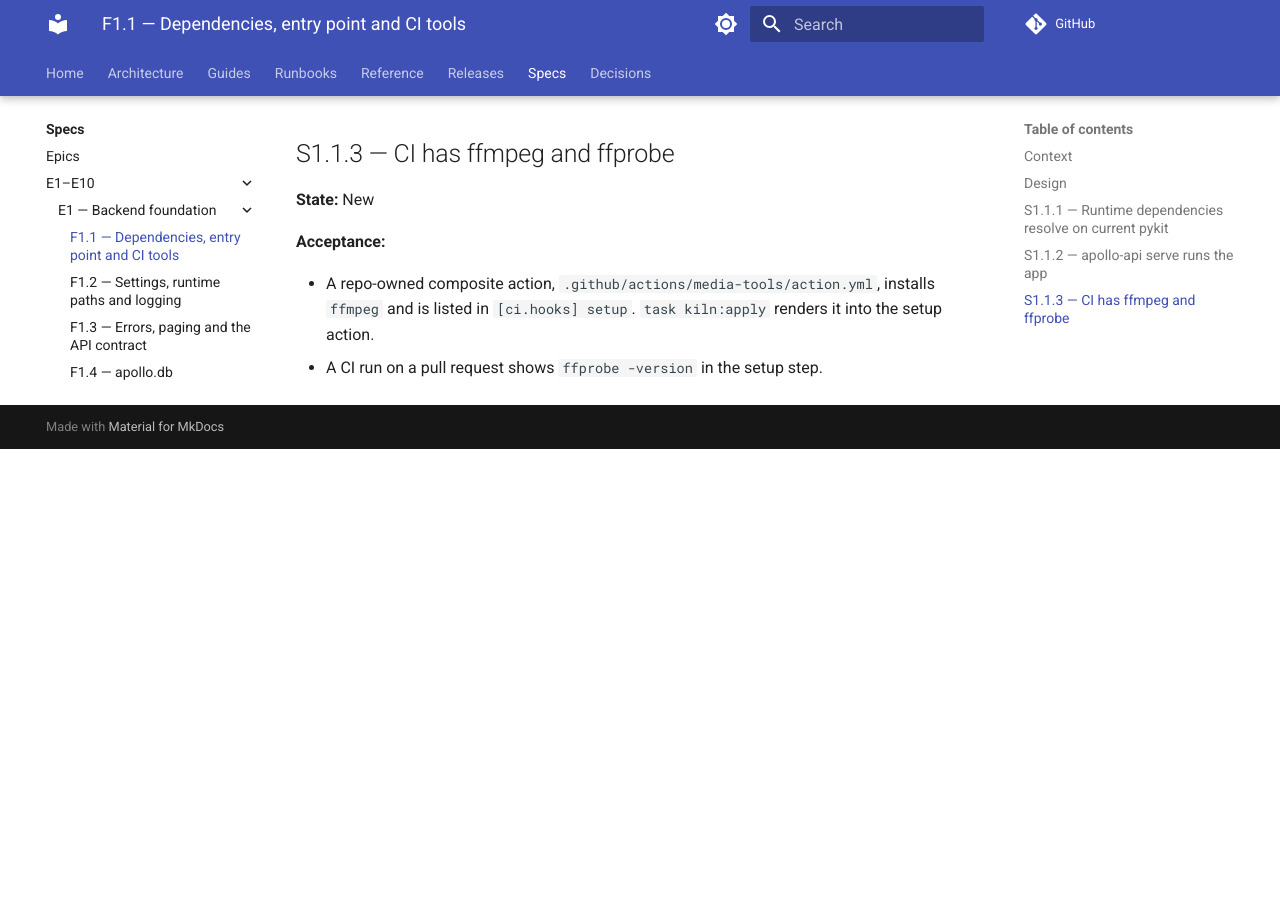
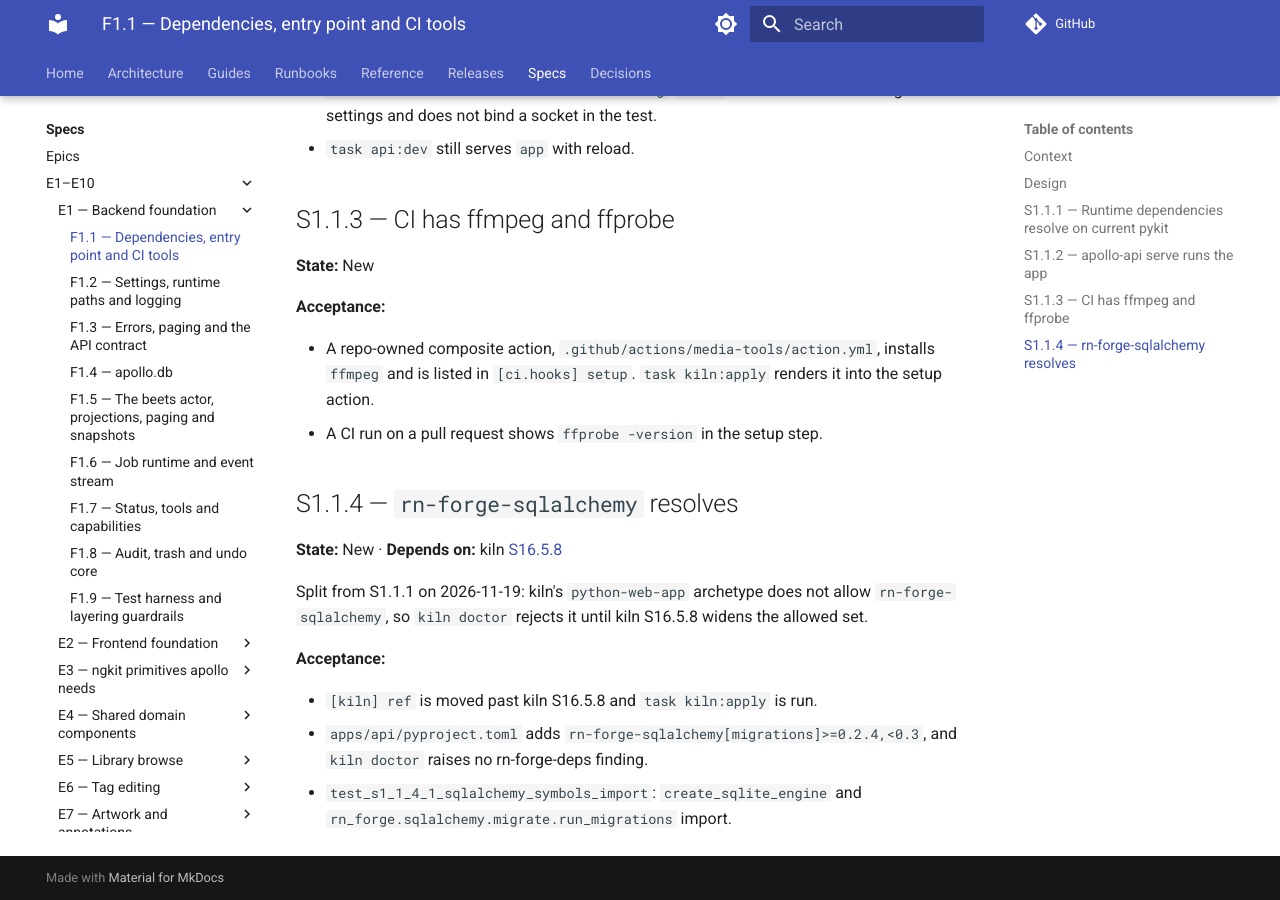
Before and after one commit to rn-apps/apollo, an MkDocs documentation site: the page built from docs/specs/epics/E1-backend-foundation/F1.1-dependencies-and-entry.md, in a window 1280 px wide and 900 px high, scrolled down 3322 px. Built offline with MkDocs 1.6.1 and Material for MkDocs 9.7.7, drawn with Linux system fonts in a browser that asks for light colours; comment, search, counter and statistics services are not loaded; before the commit the page ends 3771 px from its top, so only the background shows below that; some of the changed text lies outside the part shown.

Commit message:
S1.1.1
Co-Authored-By: Claude Opus 5.5 <noreply@anthropic.com>

```diff
--- a/docs/specs/epics/E1-backend-foundation/F1.1-dependencies-and-entry.md
+++ b/docs/specs/epics/E1-backend-foundation/F1.1-dependencies-and-entry.md
@@ -2,20 +2,22 @@
 
 |  |  |
 | -- | -- |
-| **State** | New |
+| **State** | Active |
 | **Parent** | [E1](index.md) |
 | **Iteration** | [Release 1](../../../releases/release-1/index.md) |
+| **Start Date** | 2026-11-19 |
 | **Predecessors** | — (kiln S16.5.4–S16.5.6 fix the scaffold for later repos; this repo edits its seeded files by hand) |
 
 <!-- BEGIN derived stories -->
 
-**Stories:** 3 New
+**Stories:** 3 New · 1 Closed
 
 | Story | State | Depends on |
 | -- | -- | -- |
-| [S1.1.1 — Runtime dependencies resolve on current pykit](#s111-runtime-dependencies-resolve-on-current-pykit) | New | — |
+| [S1.1.1 — Runtime dependencies resolve on current pykit](#s111-runtime-dependencies-resolve-on-current-pykit) | Closed (2026-11-19) | — |
 | [S1.1.2 — `apollo-api serve` runs the app](#s112-apollo-api-serve-runs-the-app) | New | — |
 | [S1.1.3 — CI has ffmpeg and ffprobe](#s113-ci-has-ffmpeg-and-ffprobe) | New | — |
+| [S1.1.4 — `rn-forge-sqlalchemy` resolves](#s114-rn-forge-sqlalchemy-resolves) | New | kiln [S16.5.8](https://github.com/rn-forge/kiln/blob/main/docs/specs/epics/E16-init-adopts-by-overwrite/F16.5-rebuild-and-port.md) |
 
 <!-- END derived stories -->
 
@@ -84,7 +86,7 @@ Accepting this feature approves these dependencies.
 
 ## S1.1.1 — Runtime dependencies resolve on current pykit
 
-**State:** New
+**State:** Closed (2026-11-19)
 
 **Acceptance:**
 
@@ -125,3 +126,20 @@ Accepting this feature approves these dependencies.
   installs `ffmpeg` and is listed in `[ci.hooks] setup`. `task kiln:apply`
   renders it into the setup action.
 - A CI run on a pull request shows `ffprobe -version` in the setup step.
+
+## S1.1.4 — `rn-forge-sqlalchemy` resolves
+
+**State:** New · **Depends on:** kiln
+[S16.5.8](https://github.com/rn-forge/kiln/blob/main/docs/specs/epics/E16-init-adopts-by-overwrite/F16.5-rebuild-and-port.md)
+
+Split from S1.1.1 on 2026-11-19: kiln's `python-web-app` archetype does not
+allow `rn-forge-sqlalchemy`, so `kiln doctor` rejects it until kiln S16.5.8
+widens the allowed set.
+
+**Acceptance:**
+
+- `[kiln] ref` is moved past kiln S16.5.8 and `task kiln:apply` is run.
+- `apps/api/pyproject.toml` adds `rn-forge-sqlalchemy[migrations]>=0.2.4,<0.3`,
+  and `kiln doctor` raises no rn-forge-deps finding.
+- `test_s1_1_4_1_sqlalchemy_symbols_import`: `create_sqlite_engine` and
+  `rn_forge.sqlalchemy.migrate.run_migrations` import.
```
Also changed, not shown: other parts of docs/specs/epics/E1-backend-foundation/F1.1-dependencies-and-entry.md (+1 -2 lines), docs/releases/release-1/index.md (+1 -1 lines), docs/specs/epics/E1-backend-foundation/_briefs/S1.1.1.md (deleted, +0 -131 lines), docs/specs/epics/E1-backend-foundation/index.md (+3 -2 lines), docs/specs/epics/index.md (+1 -1 lines), docs/specs/index.md (+1 -1 lines), 7 other files.
